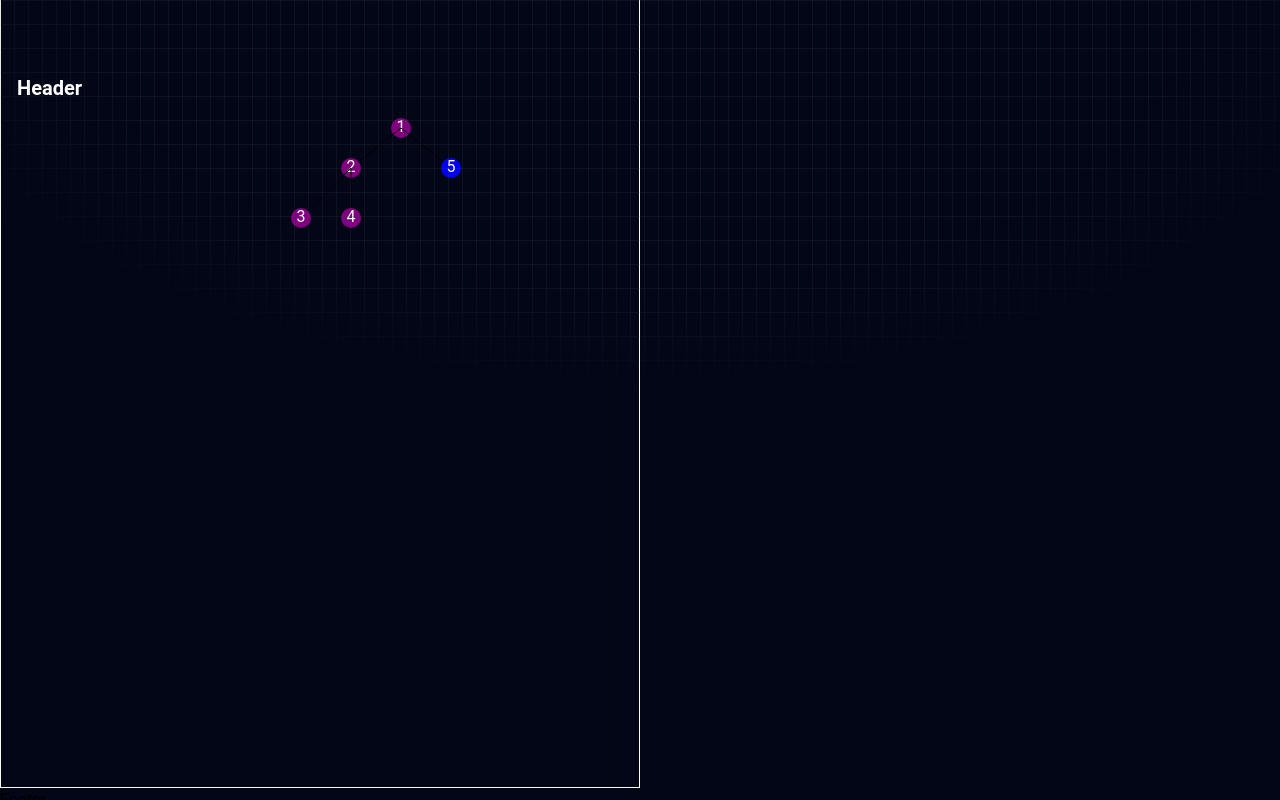
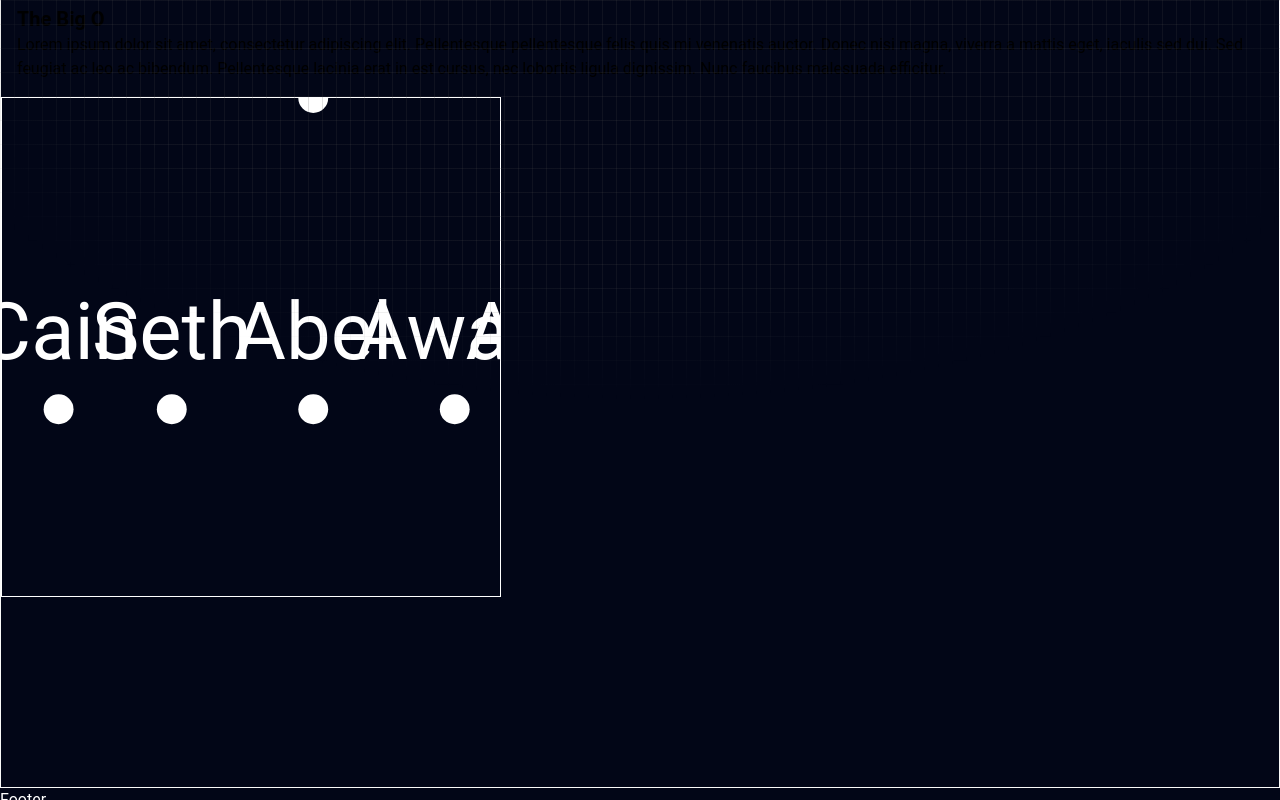
Before and after one commit to JKaram/big-o, a React (Vite) app: page / in a window 1280 px wide. Built offline with nearby package versions, Linux system fonts and the light colour scheme.

Commit message:
add stuff

```diff
--- a/package.json
+++ b/package.json
@@ -28,6 +28,8 @@
     "eslint-plugin-react-hooks": "^4.6.2",
     "eslint-plugin-react-refresh": "^0.4.7",
     "postcss": "^8.4.39",
+    "prettier": "^3.3.3",
+    "prettier-plugin-tailwindcss": "^0.6.8",
     "tailwindcss": "^3.4.4",
     "typescript": "^5.2.2",
     "vite": "^5.3.1"
--- a/src/App.tsx
+++ b/src/App.tsx
@@ -1,13 +1,10 @@
-import BarChart from "./components/charts/BarChart";
-import Nodes from "./components/charts/Nodes";
+import { NodeTree } from "./components/charts/NodeTree";
 import { Layout } from "./components/layout/Layout";
-import { selectionSort } from "./lib/algos";
 
 function App() {
   return (
     <Layout>
-      {/* <BarChart width={450} height={300} algoCallback={selectionSort} /> */}
-      <Nodes />
+      <NodeTree />
     </Layout>
   );
 }
--- /dev/null
+++ b/src/components/charts/NodeTree.tsx
@@ -0,0 +1,79 @@
+import * as d3 from "d3";
+import { useEffect, useRef } from "react";
+
+const nodePairs = [
+  { name: "Eve", parent: "" },
+  { name: "Cain", parent: "Eve" },
+  { name: "Seth", parent: "Eve" },
+  { name: "Enos", parent: "Seth" },
+  { name: "Noam", parent: "Seth" },
+  { name: "Abel", parent: "Eve" },
+  { name: "Awan", parent: "Eve" },
+  { name: "Enoch", parent: "Awan" },
+  { name: "Azura", parent: "Eve" },
+];
+
+const root = d3
+  .stratify()
+  .id((d) => d.name)
+  .parentId((d) => d.parent)(nodePairs);
+
+export const NodeTree = () => {
+  const svgRef = useRef<SVGSVGElement>(null);
+  const treeLayout = d3.tree().size([500, 500]);
+
+  useEffect(() => {
+    const svg = d3.select(svgRef.current);
+
+    svg.attr("style", "border: 1px solid white");
+
+    const treeData = treeLayout(root);
+    const nodes = treeData.descendants();
+
+    // Calculate scaling factors
+    const viewBoxWidth = 100;
+    const viewBoxHeight = 100;
+    const layoutWidth = 400;
+    const layoutHeight = 400;
+    const scaleX = viewBoxWidth / layoutWidth;
+    const scaleY = viewBoxHeight / layoutHeight;
+
+    // Apply scaling factors to nodes
+    nodes.forEach((node) => {
+      node.x *= scaleX;
+      node.y *= scaleY;
+    });
+
+    console.log(nodes);
+
+    svg
+      .selectAll("circle")
+      .data(nodes)
+      .join("circle")
+      .attr("cx", (d) => d.x)
+      .attr("cy", (d) => d.y)
+      .attr("r", 3)
+      .attr("fill", "white");
+
+    svg
+      .selectAll("text")
+      .data(nodes)
+      .join("text")
+      .attr("x", (d) => d.x)
+      .attr("y", (d) => d.y - 10)
+      .attr("text-anchor", "middle")
+      .attr("fill", "white")
+      .text((d) => d.data.name);
+  }, []);
+
+  return (
+    <>
+      <svg
+        height="500px"
+        width="500px"
+        viewBox="0 0 100 100"
+        ref={svgRef}
+      ></svg>
+    </>
+  );
+};
--- a/src/components/charts/Nodes.tsx
+++ /dev/null
@@ -1,126 +0,0 @@
-import { useEffect } from "react";
-import * as d3 from "d3";
-
-type Node = {
-  x: number;
-  y: number;
-  radius: number;
-  color: string;
-  children: Node[];
-  value: number;
-};
-
-interface TreeNodeProps {
-  node: Node;
-  parent?: Node;
-}
-
-const rootNode: Node = {
-  x: 400, // half of SVG's width
-  y: 10, // half of SVG's height
-  radius: 10,
-  color: "red",
-  children: [
-    {
-      x: 350,
-      y: 50,
-      radius: 10,
-      color: "green",
-      children: [
-        { x: 300, y: 100, radius: 10, color: "green", children: [], value: 3 },
-        { x: 350, y: 100, radius: 10, color: "green", children: [], value: 4 },
-      ],
-      value: 2,
-    },
-    { x: 450, y: 50, radius: 10, color: "blue", children: [], value: 5 },
-  ],
-  value: 1,
-};
-
-const TreeNode = ({ node, parent }: TreeNodeProps) => {
-  return (
-    <svg width="800" height="600">
-      {parent && (
-        <line
-          x1={parent.x}
-          y1={parent.y}
-          x2={node.x}
-          y2={node.y}
-          stroke="black"
-        />
-      )}
-      <g>
-        <circle
-          id={`node-${node.value}`}
-          cx={node.x}
-          cy={node.y}
-          r={node.radius}
-          fill={node.color}
-        />
-        <text
-          x={node.x}
-          y={node.y}
-          textAnchor="middle"
-          dominantBaseline="middle"
-          fill="white"
-        >
-          {node.value}
-        </text>
-      </g>
-
-      {node.children.map((childNode, index) => (
-        <TreeNode key={index} node={childNode} parent={node} />
-      ))}
-    </svg>
-  );
-};
-
-const NodeTree = ({ root }: { root: Node }) => <TreeNode node={root} />;
-
-const depthFirstSearch = async (root: Node, value: number) => {
-  let stack: Node[] = [];
-  stack.push(root);
-
-  while (stack.length !== 0) {
-    let node = stack.pop();
-
-    const current = `#node-${node?.value}`;
-
-    await Promise.all([
-      d3
-        .select(current)
-        .attr("fill", "purple")
-        .transition()
-        .duration(1000)
-        .attrTween("transform", function () {
-          return d3.interpolateString("scale(1)", "scale(2)");
-        })
-        .transition()
-        .duration(1000)
-        .attrTween("transform", function () {
-          return d3.interpolateString("scale(2)", "scale(1)");
-        })
-        .end(),
-    ]);
-
-    if (node?.value === value) {
-      return node;
-    }
-
-    for (let i: number = node?.children.length || 0 - 1; i >= 0; i--) {
-      stack.push(node?.children[i]!);
-    }
-  }
-
-  return null;
-};
-
-function Nodes() {
-  useEffect(() => {
-    depthFirstSearch(rootNode, 5);
-  }, []);
-
-  return <NodeTree root={rootNode} />;
-}
-
-export default Nodes;
--- a/src/components/layout/Layout.tsx
+++ b/src/components/layout/Layout.tsx
@@ -1,10 +1,17 @@
 export const Layout = ({ children }: { children: React.ReactNode }) => {
   return (
-    <div className="flex w-svw justify-center flex-1 flex-col overflow-hidden relative h-svh bg-slate-950">
+    <div className="relative flex h-svh w-svw flex-1 flex-col justify-center overflow-hidden bg-slate-950 text-white">
       <div className="absolute bottom-0 left-0 right-0 top-0 bg-[linear-gradient(to_right,#4f4f4f2e_1px,transparent_1px),linear-gradient(to_bottom,#4f4f4f2e_1px,transparent_1px)] bg-[size:14px_24px] [mask-image:radial-gradient(ellipse_60%_50%_at_50%_0%,#000_70%,transparent_100%)]"></div>
-      <div className="flex w-1/2 border-stone-50 border flex-col justify-center min-h-screen">
-        <header className=" text-black p-4">
-          <h1 className="text-xl text-white font-bold">Header</h1>
+      <div className="flex min-h-screen flex-col border border-stone-50">
+        <header className="p-4 text-black">
+          <h1 className="text-xl font-bold">The Big O</h1>
+          <p>
+            Lorem ipsum dolor sit amet, consectetur adipiscing elit.
+            Pellentesque pellentesque felis quis mi venenatis auctor. Donec nisi
+            magna, viverra a mattis eget, iaculis sed dui. Sed feugiat ac leo ac
+            bibendum. Pellentesque lacinia erat in est cursus, nec lobortis
+            ligula dignissim. Nunc faucibus malesuada efficitur.
+          </p>
         </header>
         <main>{children}</main>
       </div>
```
Also changed, not shown: 2 other files (tests, documents, lock files or other folders).
